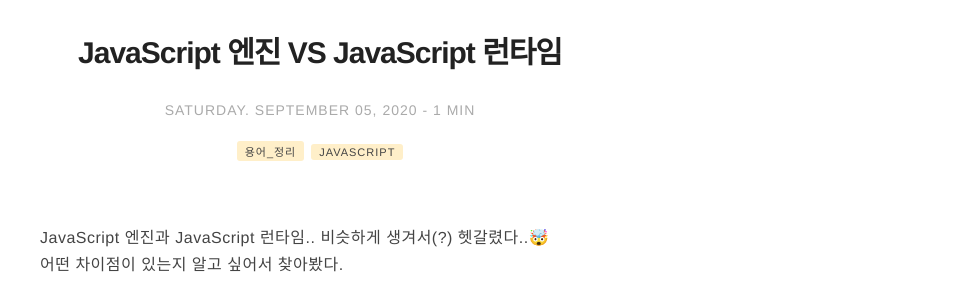
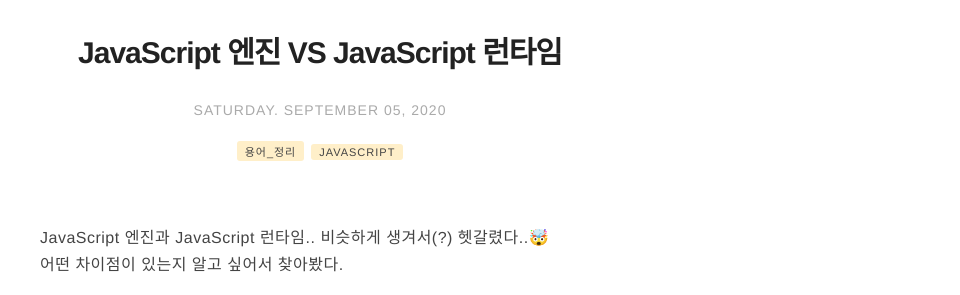
Before and after one commit to Joie-Kim/Joie-Kim.github.io, a Jekyll site: the page built from _posts/2020-09-05-JavaScript-engine-runtime.markdown, in a window 1280 px wide. Shown: the part 237-532 px from the top of the page, without its empty margins (320-1280 px from the left). Built offline with Jekyll 4.4.1, drawn with Linux system fonts in a browser that asks for light colours; comment, search, counter and statistics services are not loaded.

Commit message:
[Update] post date 변경
- post date에 MIN(분) 뜨는 로직 삭제 (사이트에서 파일 읽어오고 몇 분 지났는지 표시 해주는 거 같음)

```diff
--- a/_layouts/post.html
+++ b/_layouts/post.html
@@ -10,7 +10,7 @@
 
 <span class="date">
     <time datetime="{{ page.date | date:"%d-%m-%Y" }}">{{ page.date | date: "%A. %B %d, %Y" }}</time>
-    {% if site.read-time %} - {% include read-time.html %}{% endif %}
+    <!-- {% if site.read-time %} - {% include read-time.html %}{% endif %} -->
 </span>
 
 {% if site.show-tags %}
```
